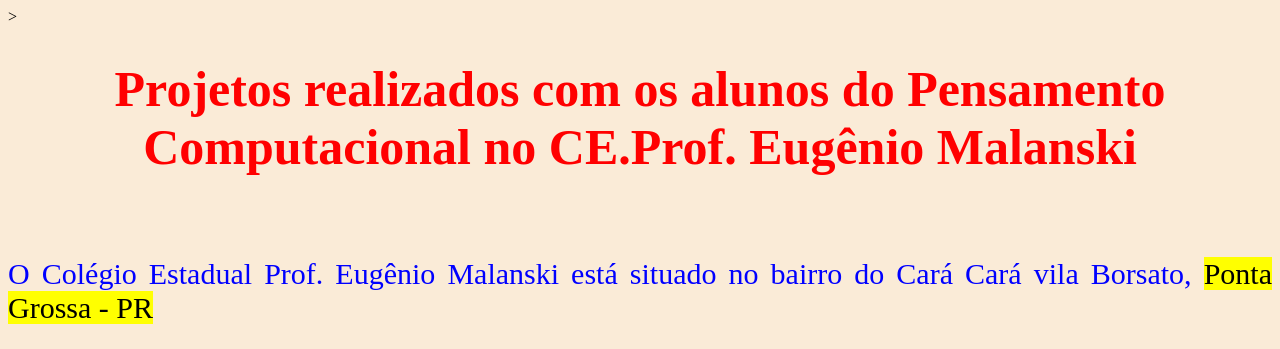
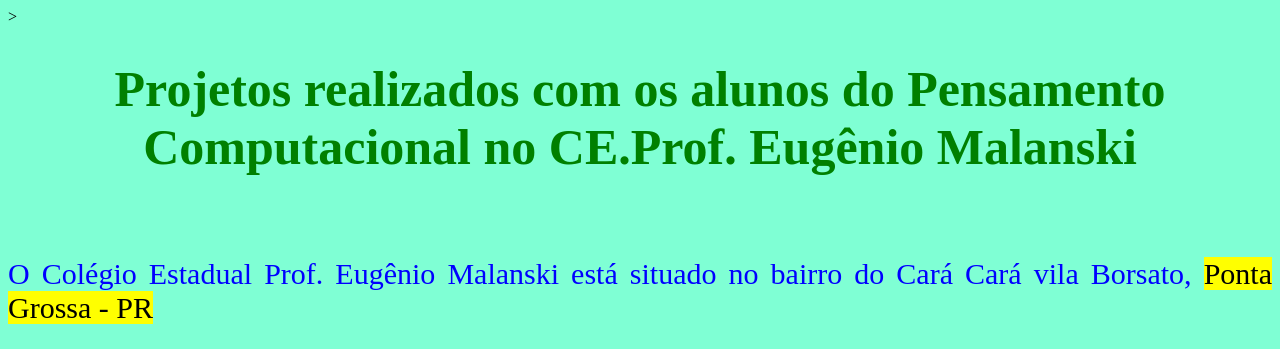
Before and after one commit to SofiaNVarpp/TurmL-3tri, a plain HTML site: page index.html in a window 1280 px wide. Shown: the top 349 px of the page. Drawn offline with Linux system fonts and the light colour scheme.

Commit message:
css alterao

```diff
--- a/style.css
+++ b/style.css
@@ -1,9 +1,10 @@
 body {
-    background-color:antiquewhite;
+    background-color:aquamarine;
 }
 
 h1 {
-    color:red;
+    color:green;
+
     font-size: 50px;
     text-align: center;
 }
```
